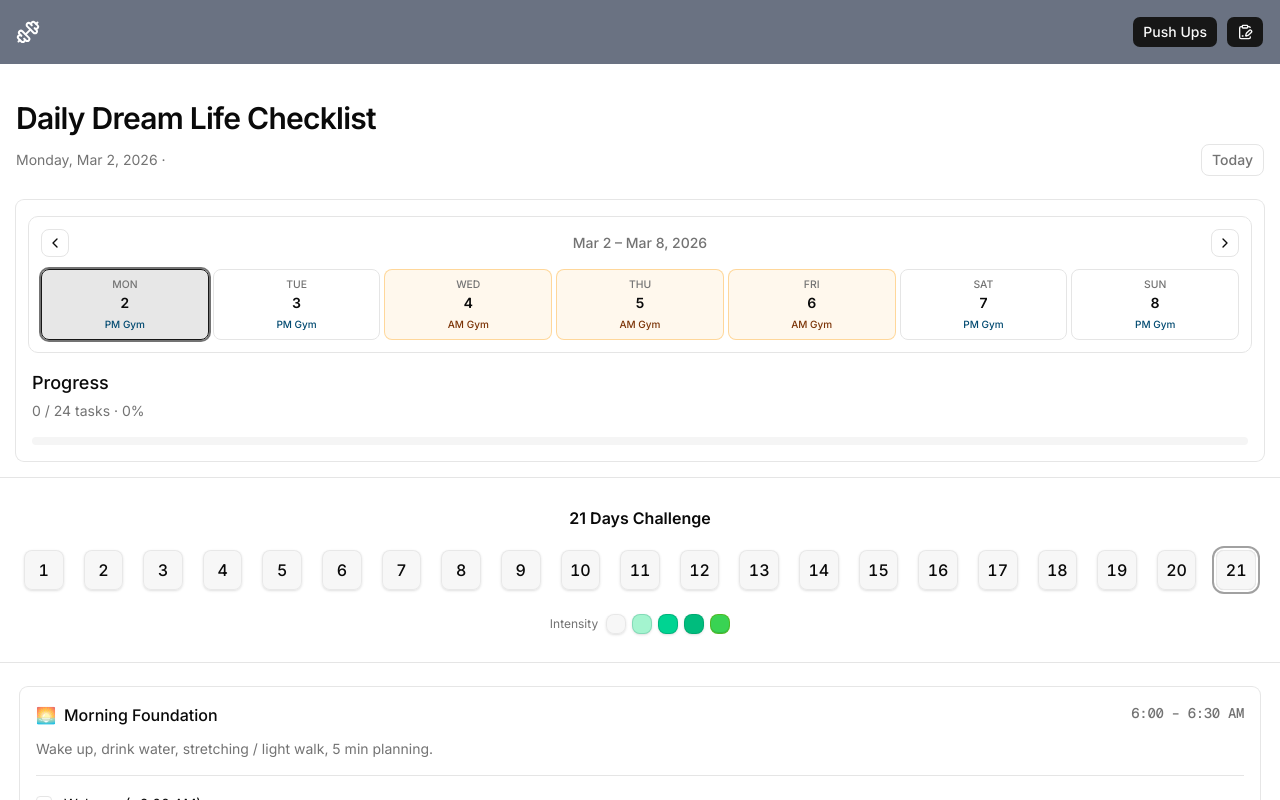
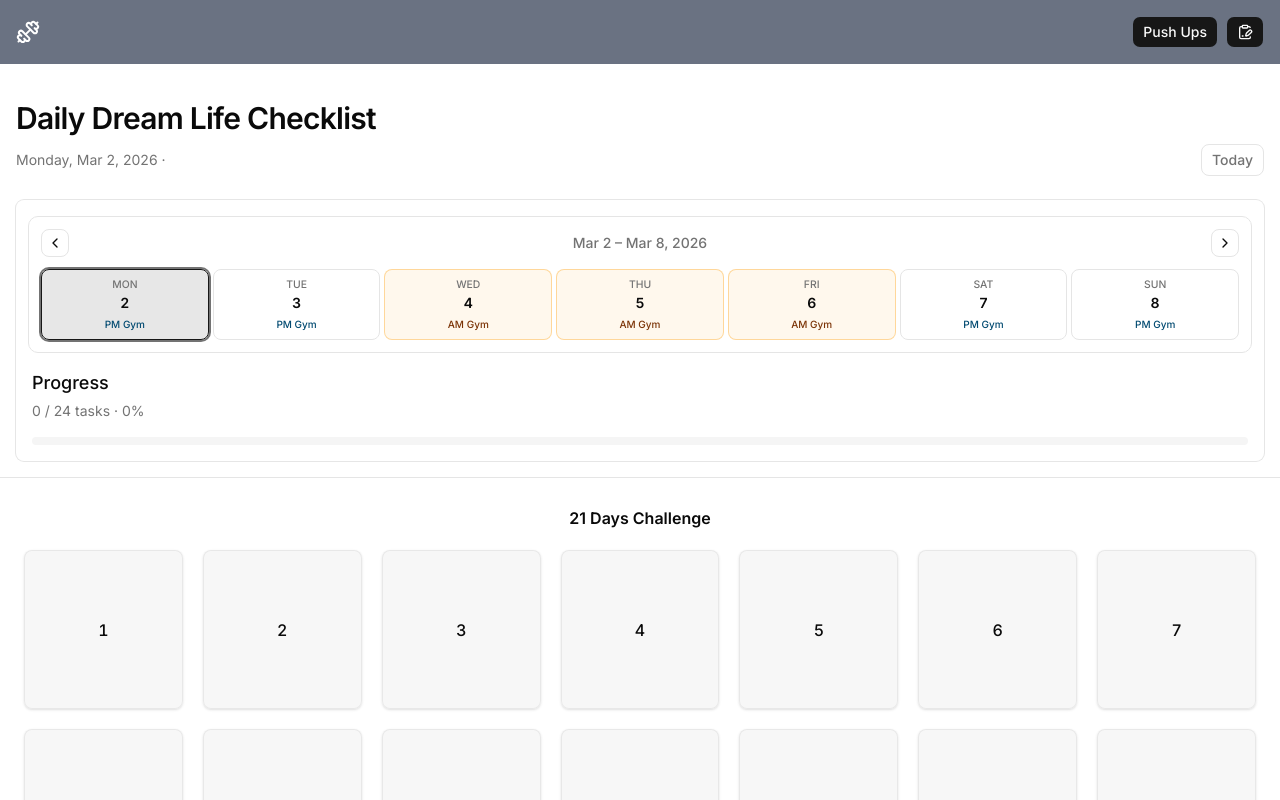
Before and after one commit to dipendujana/gym-stack, a Next.js app: page /daily-routine in a window 1280 px wide. Shown: the top 800 px of the page. Built offline with nearby package versions, Linux system fonts and the light colour scheme.

Commit message:
Update Daily Routine layout to adjust heatmap grid
- Modified the grid layout in the DailyRoutine component to display a 7-day completion strip instead of a 21-day format.
- Removed unnecessary margin adjustments for improved visual consistency.

```diff
--- a/app/daily-routine/index.tsx
+++ b/app/daily-routine/index.tsx
@@ -470,7 +470,7 @@ export function DailyRoutine() {
             marginRight: "calc(50% - 50vw)",
           }}
         >
-          <div className="mx-auto flex max-w-[100vw] flex-col items-center px-4 sm:px-6">
+          <div className="mx-auto flex flex-col items-center px-4 sm:px-6">
             <p className="text-foreground text-center text-sm font-semibold sm:text-base">
               {CHALLENGE_DAYS} Days Challenge
             </p>
@@ -478,7 +478,7 @@ export function DailyRoutine() {
             <div
               role="group"
               aria-label="Twenty-one-day completion strip, oldest left to today right"
-              className="mt-5 grid w-full grid-cols-21 gap-2 sm:gap-3 md:gap-4 lg:gap-5"
+              className="mt-5 grid w-full grid-cols-7 gap-2 sm:gap-3 md:gap-4 lg:gap-5"
             >
               {(
                 contributionCells ??
```
